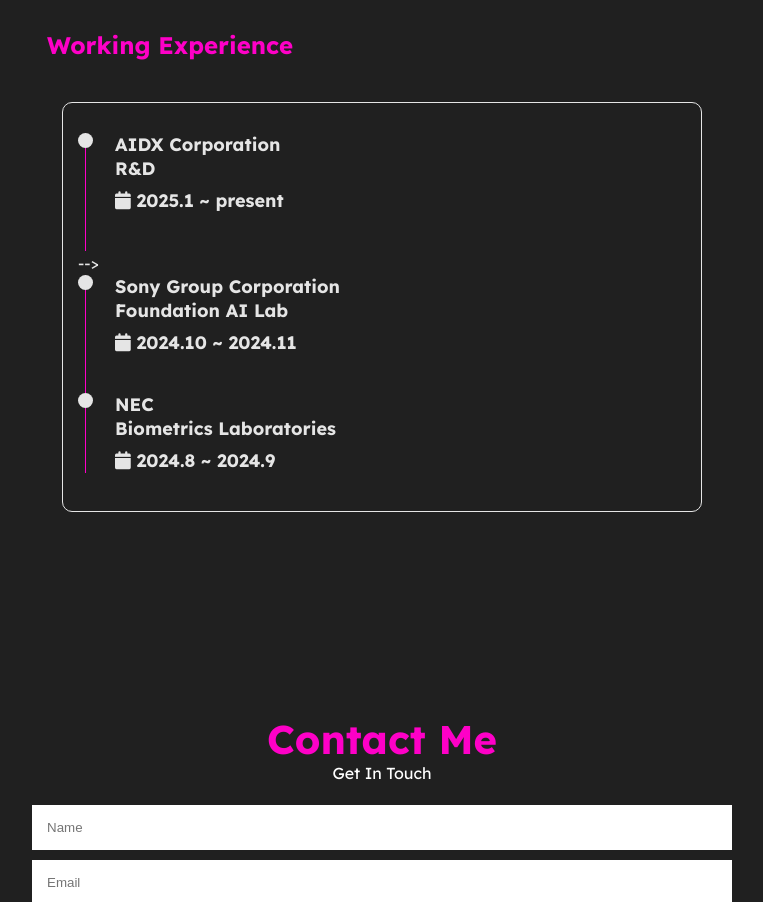
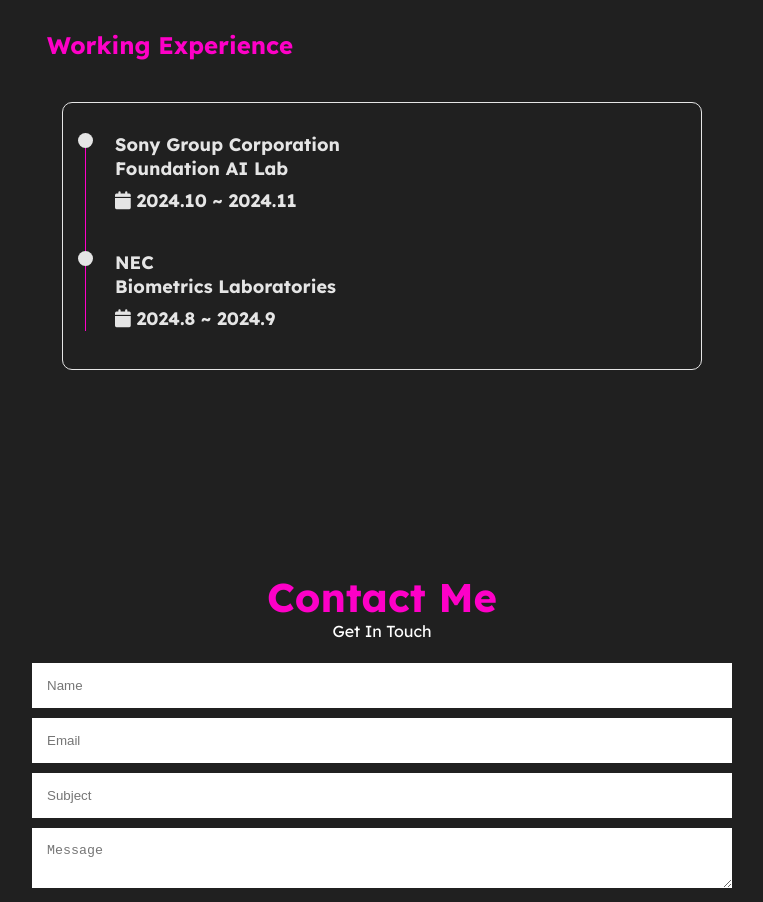
Before and after one commit to LyricProduct/LyricProduct.github.io, a plain HTML site: page index.html in a window 1280 px wide. Shown: the part 2920-3822 px from the top of the page, without its empty margins (258-1021 px from the left). Drawn offline with nearby package versions, Linux system fonts and the light colour scheme.

Commit message:
Update index.html

```diff
--- a/index.html
+++ b/index.html
@@ -274,19 +274,6 @@
                         <div class="timeline-box">
                             <div class="timeline">
 
-
-                                <!-- <!-- Timeline-item -->
-                                <div class="timeline-item">
-                                    <div class="circle-dot"></div>
-                                    <h3 class="timeline-title">AIDX Corporation<br>R&D</h3>
-                                    <!-- <h4 class="timeline-title">PIONEER CIRCUITS</h4> -->
-                                    <h4 class="timeline-title">
-                                        <i class="fa fa-calendar"></i> 2025.1 ~ present
-                                    </h4>
-                                    <!-- <li class="timeline-text">Experienced in PCB design and fabrication with a focus on Altium Designer software. Proficient in designing high-quality PCB boards. Two-week internship in the field, gaining hands-on experience and enhancing skills.</li> -->
-                                </div> -->
-
-
                                 <!-- Timeline-item -->
                                 <div class="timeline-item">
                                     <div class="circle-dot"></div>
```
